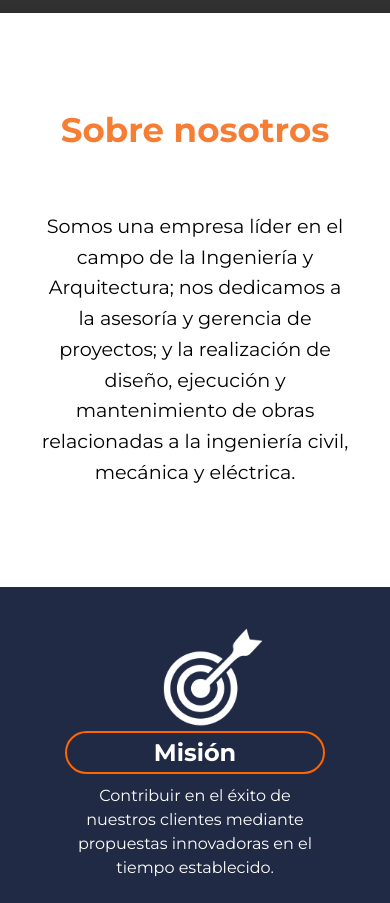
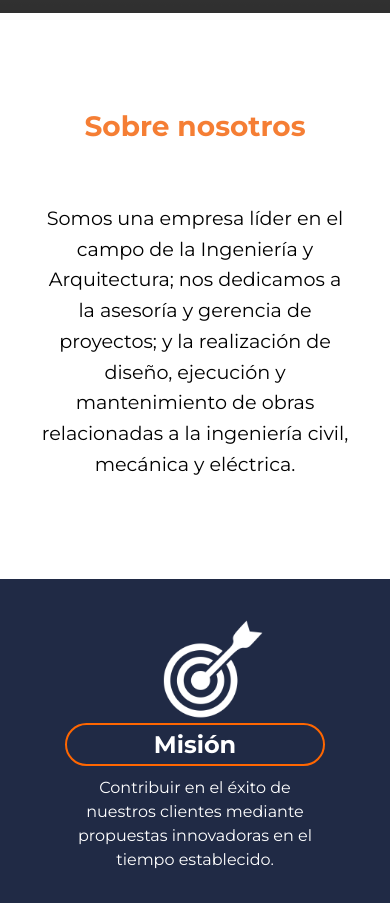
Before and after one commit to raquel686/Barlum, a plain HTML site: page index.html in a window 390 px wide. Shown: the part 831-1734 px from the top of the page. Drawn offline with Linux system fonts and the light colour scheme; grey boxes are pictures that could not be loaded.

Commit message:
Update style.css

```diff
--- a/style.css
+++ b/style.css
@@ -34,7 +34,7 @@ header.scrolled {
 
 h2 {
     color: #F57E34; /* Color del texto */
-    font-size: clamp(34px, 5vw, 64px); /* Tamaño fluido: mínimo 24px, máximo 64px */
+    font-size: clamp(28px, 5vw, 64px); /* Tamaño fluido: mínimo 24px, máximo 64px */
     text-align: center; /* Centra el texto horizontalmente */
     margin: 1rem 0; /* Espaciado vertical */
 }
```
